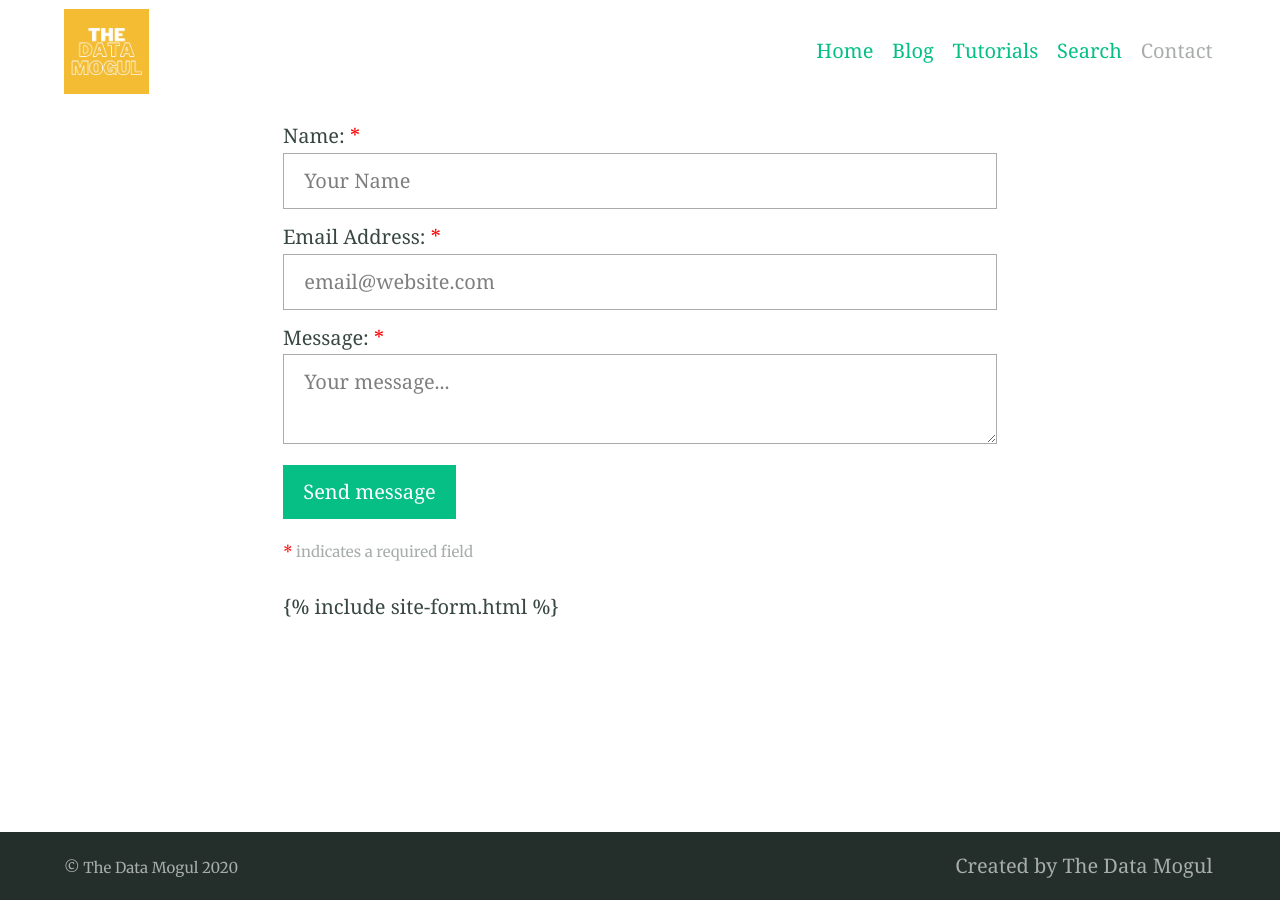
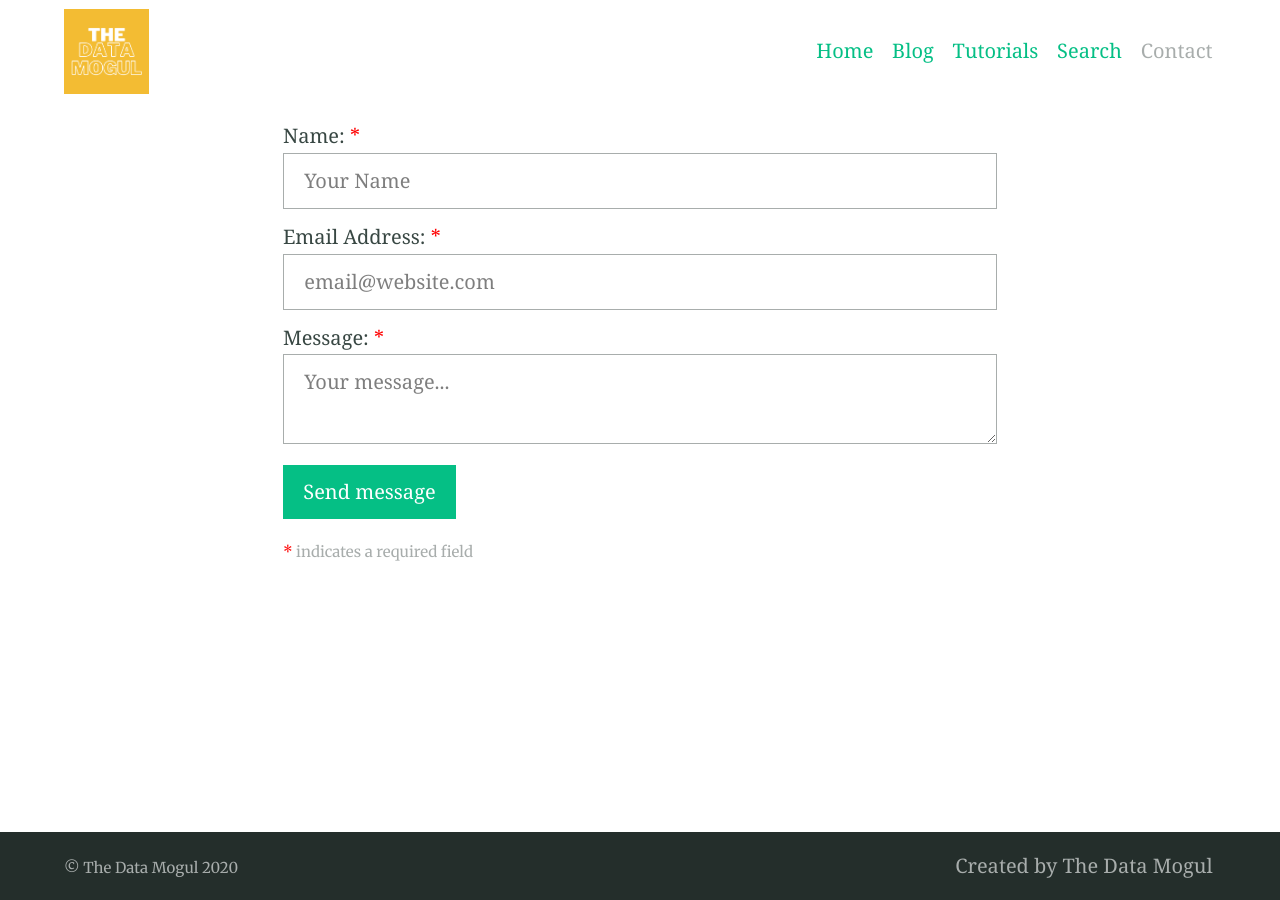
Before and after one commit to the-data-mogul/the-data-mogul.github.io, a Jekyll site: the page built from contact.md, in a window 1280 px wide. Built offline with Jekyll 4.4.1, drawn with Linux system fonts in a browser that asks for light colours; our own code applies the rules of GitHub Pages for plain Markdown files.

Commit message:
Update contact.md

```diff
--- a/contact.md
+++ b/contact.md
@@ -1,3 +1 @@
 {% include site-form.html %}
-
-{% raw %}{% include site-form.html %}{% endraw %}
```
